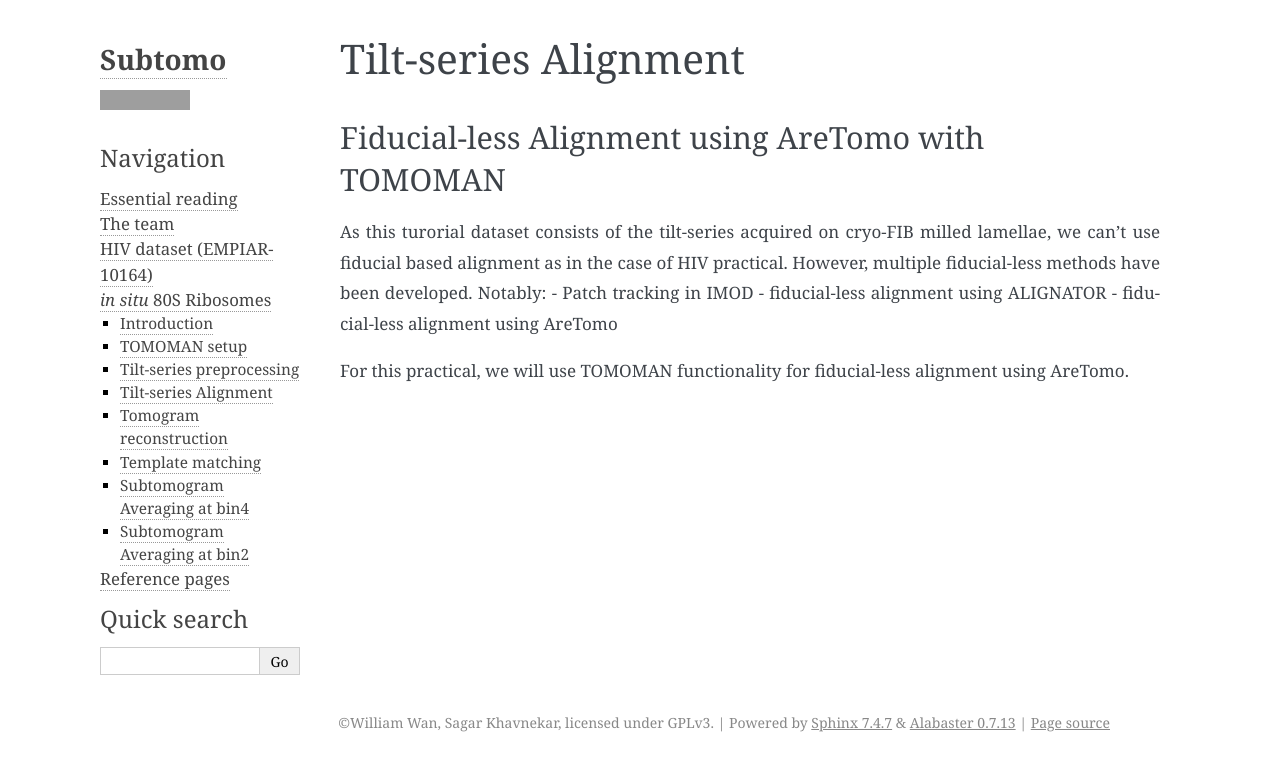
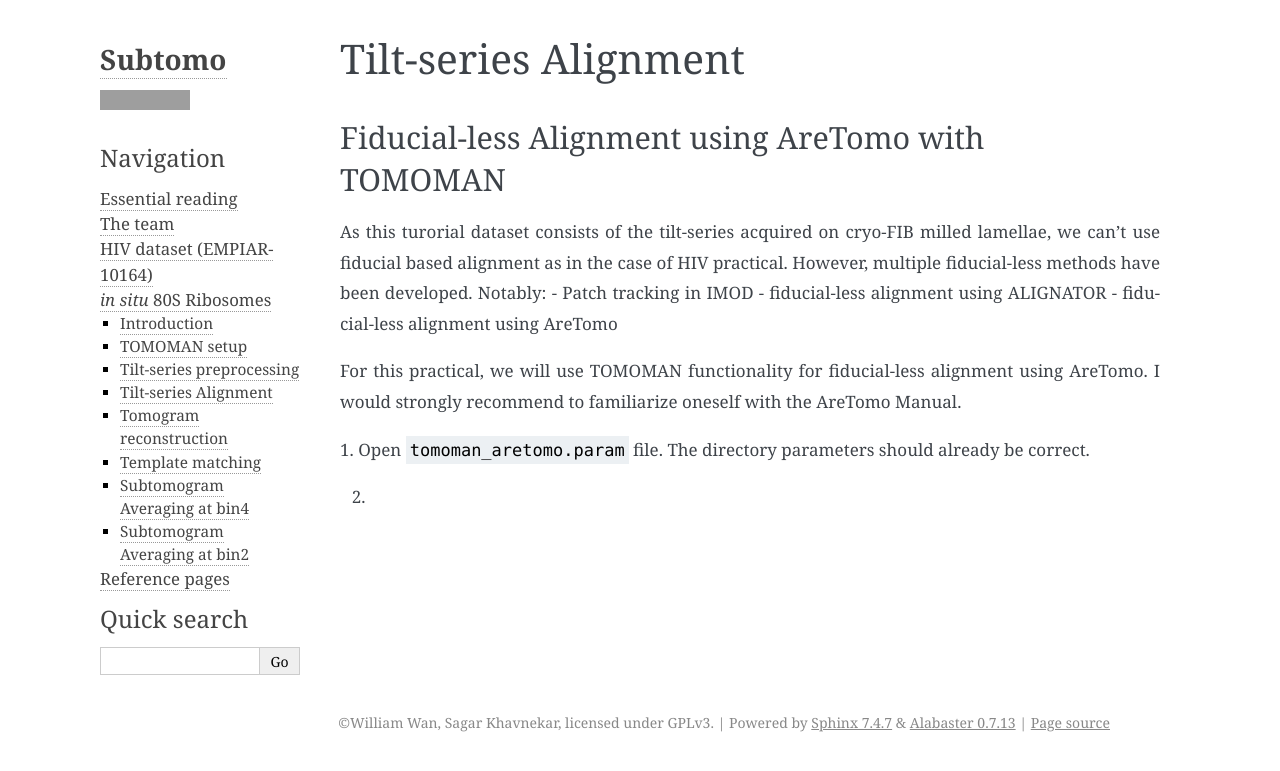
Before and after one commit to sagarbiophysics/Subtomo-tutorials, a Sphinx documentation site: the page built from source/80S_insitu/ts_align.rst, in a window 1280 px wide. Shown: the top 771 px of the page. Built offline with Sphinx 7.4.7, drawn with Linux system fonts in a browser that asks for light colours; grey boxes are pictures that could not be loaded.

Commit message:
Update ts_align.rst

```diff
--- a/source/80S_insitu/ts_align.rst
+++ b/source/80S_insitu/ts_align.rst
@@ -11,3 +11,9 @@ However, multiple fiducial-less methods have been developed. Notably:
 - fiducial-less alignment using AreTomo
 
 For this practical, we will use TOMOMAN functionality for fiducial-less alignment using AreTomo.
+I would strongly recommend to familiarize oneself with the AreTomo Manual.
+
+1. Open ``tomoman_aretomo.param`` file.
+The directory parameters should already be correct.
+
+2.
```
